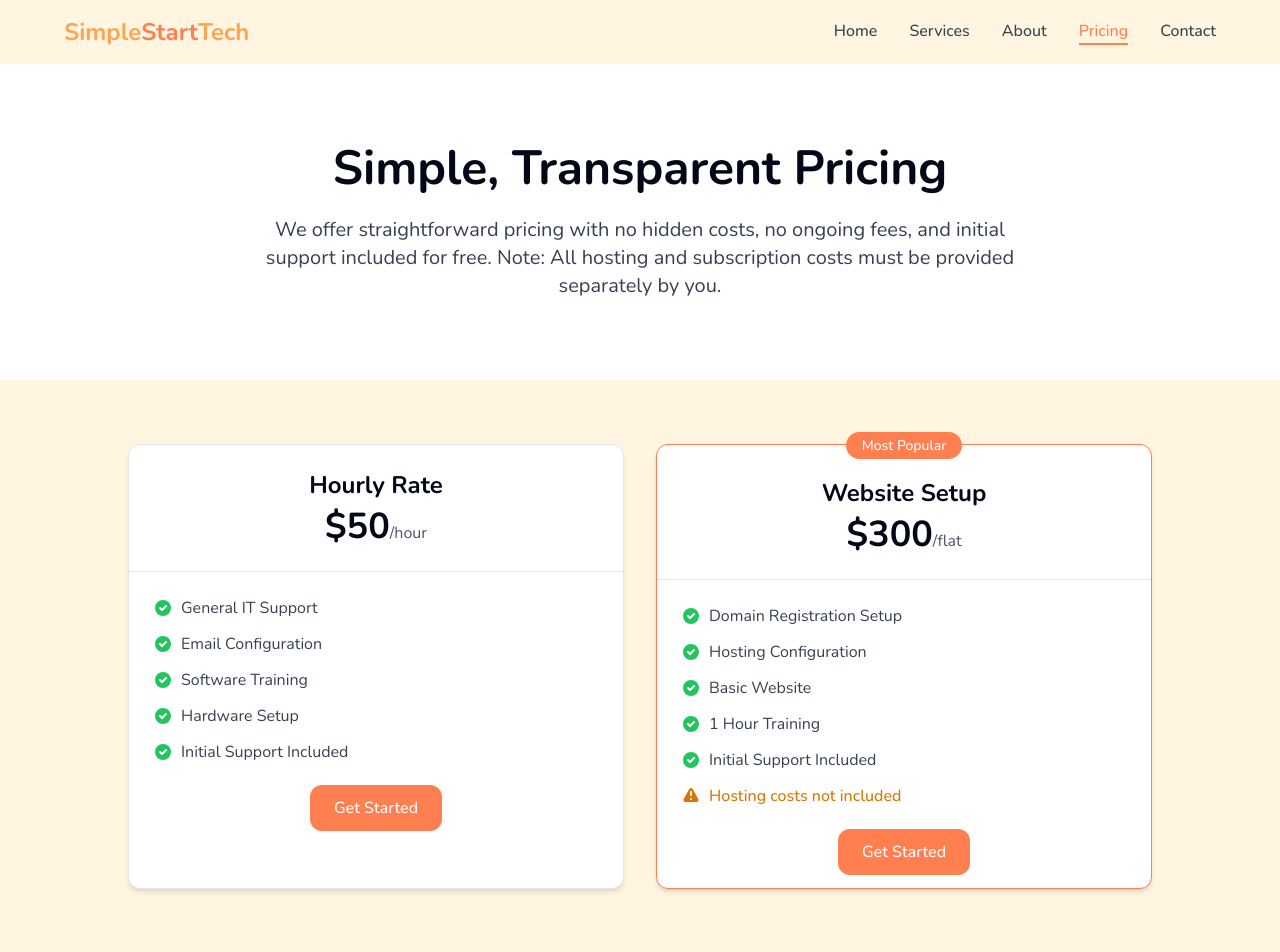
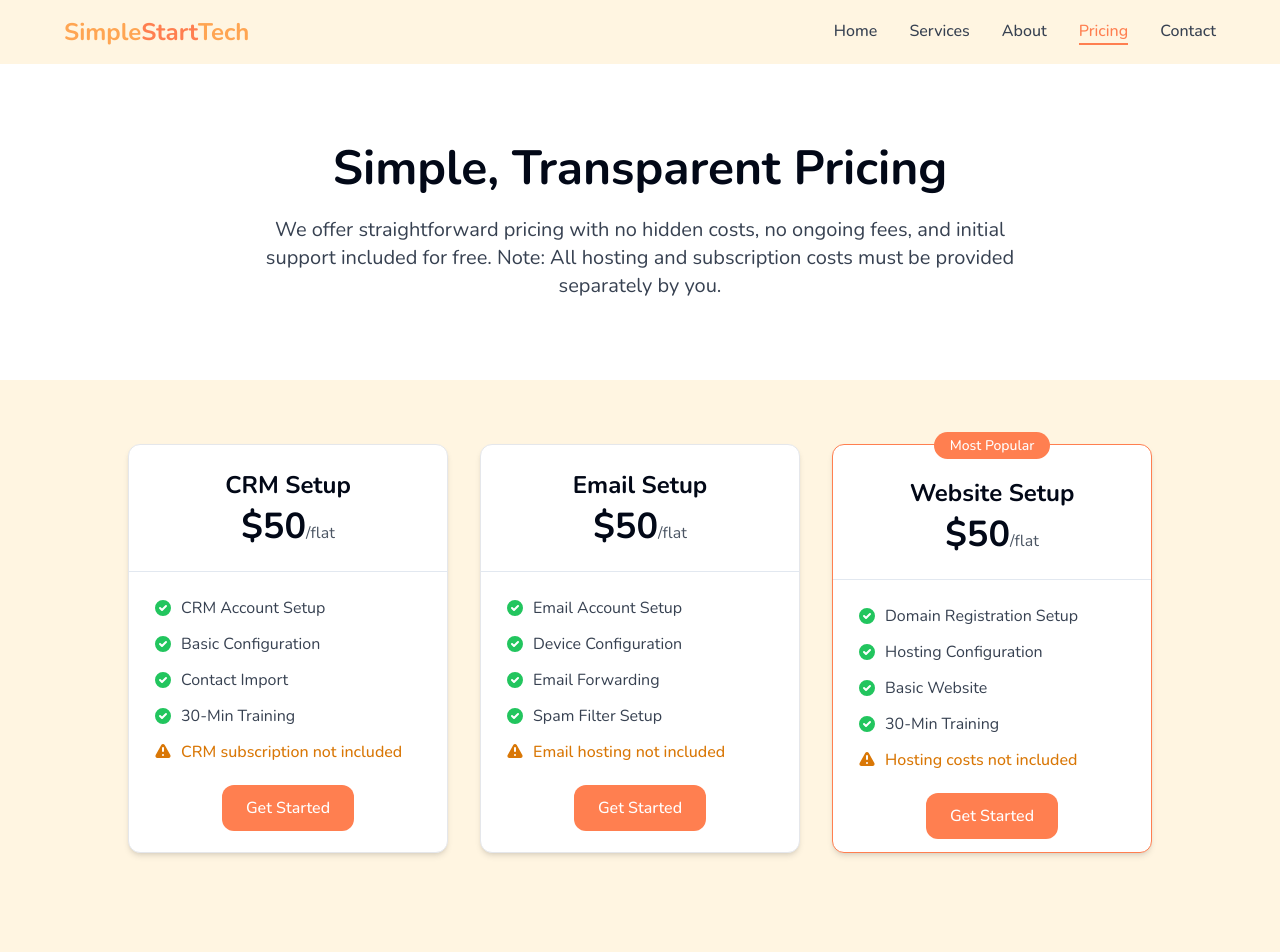
Before and after one commit to rensmith-business-projects/simple-start-site-build, a React (Vite) app: page /pricing in a window 1280 px wide. Shown: the top 952 px of the page. Built offline with nearby package versions, Linux system fonts and the light colour scheme.

Commit message:
Refactor: Update pricing and services
- Add CRM setup service.
- Remove hourly rate pricing.
- Set all service prices to $50.

```diff
--- a/src/pages/Pricing.tsx
+++ b/src/pages/Pricing.tsx
@@ -18,14 +18,14 @@ const Pricing = () => {
       {/* Pricing Options */}
       <section className="py-16 px-4">
         <div className="container mx-auto">
-          <div className="grid grid-cols-1 md:grid-cols-2 gap-8 max-w-5xl mx-auto">
-            {/* Hourly Rate Card */}
+          <div className="grid grid-cols-1 md:grid-cols-3 gap-8 max-w-5xl mx-auto">
+            {/* CRM Setup Card */}
             <Card className="border border-gray-200 shadow-md hover:shadow-lg transition-shadow">
               <CardHeader className="text-center border-b pb-6">
-                <h3 className="text-2xl font-bold">Hourly Rate</h3>
+                <h3 className="text-2xl font-bold">CRM Setup</h3>
                 <div className="mt-4">
                   <span className="text-4xl font-bold">$50</span>
-                  <span className="text-gray-600">/hour</span>
+                  <span className="text-gray-600">/flat</span>
                 </div>
               </CardHeader>
               <CardContent className="pt-6">
@@ -34,31 +34,81 @@ const Pricing = () => {
                     <svg xmlns="http://www.w3.org/2000/svg" className="h-5 w-5 text-green-500 mr-2" viewBox="0 0 20 20" fill="currentColor">
                       <path fillRule="evenodd" d="M10 18a8 8 0 100-16 8 8 0 000 16zm3.707-9.293a1 1 0 00-1.414-1.414L9 10.586 7.707 9.293a1 1 0 00-1.414 1.414l2 2a1 1 0 001.414 0l4-4z" clipRule="evenodd" />
                     </svg>
-                    <span className="text-gray-700">General IT Support</span>
+                    <span className="text-gray-700">CRM Account Setup</span>
                   </li>
                   <li className="flex items-center">
                     <svg xmlns="http://www.w3.org/2000/svg" className="h-5 w-5 text-green-500 mr-2" viewBox="0 0 20 20" fill="currentColor">
                       <path fillRule="evenodd" d="M10 18a8 8 0 100-16 8 8 0 000 16zm3.707-9.293a1 1 0 00-1.414-1.414L9 10.586 7.707 9.293a1 1 0 00-1.414 1.414l2 2a1 1 0 001.414 0l4-4z" clipRule="evenodd" />
                     </svg>
-                    <span className="text-gray-700">Email Configuration</span>
+                    <span className="text-gray-700">Basic Configuration</span>
                   </li>
                   <li className="flex items-center">
                     <svg xmlns="http://www.w3.org/2000/svg" className="h-5 w-5 text-green-500 mr-2" viewBox="0 0 20 20" fill="currentColor">
                       <path fillRule="evenodd" d="M10 18a8 8 0 100-16 8 8 0 000 16zm3.707-9.293a1 1 0 00-1.414-1.414L9 10.586 7.707 9.293a1 1 0 00-1.414 1.414l2 2a1 1 0 001.414 0l4-4z" clipRule="evenodd" />
                     </svg>
-                    <span className="text-gray-700">Software Training</span>
+                    <span className="text-gray-700">Contact Import</span>
                   </li>
                   <li className="flex items-center">
                     <svg xmlns="http://www.w3.org/2000/svg" className="h-5 w-5 text-green-500 mr-2" viewBox="0 0 20 20" fill="currentColor">
                       <path fillRule="evenodd" d="M10 18a8 8 0 100-16 8 8 0 000 16zm3.707-9.293a1 1 0 00-1.414-1.414L9 10.586 7.707 9.293a1 1 0 00-1.414 1.414l2 2a1 1 0 001.414 0l4-4z" clipRule="evenodd" />
                     </svg>
-                    <span className="text-gray-700">Hardware Setup</span>
+                    <span className="text-gray-700">30-Min Training</span>
+                  </li>
+                  <li className="flex items-center text-amber-600">
+                    <svg xmlns="http://www.w3.org/2000/svg" className="h-5 w-5 text-amber-600 mr-2" viewBox="0 0 20 20" fill="currentColor">
+                      <path fillRule="evenodd" d="M8.257 3.099c.765-1.36 2.722-1.36 3.486 0l5.58 9.92c.75 1.334-.213 2.98-1.742 2.98H4.42c-1.53 0-2.493-1.646-1.743-2.98l5.58-9.92zM11 13a1 1 0 11-2 0 1 1 0 012 0zm-1-8a1 1 0 00-1 1v3a1 1 0 002 0V6a1 1 0 00-1-1z" clipRule="evenodd" />
+                    </svg>
+                    <span className="text-amber-600 font-medium">CRM subscription not included</span>
+                  </li>
+                </ul>
+                <div className="mt-8 text-center">
+                  <Link to="/contact" className="btn-primary">
+                    Get Started
+                  </Link>
+                </div>
+              </CardContent>
+            </Card>
+
+            {/* Email Setup Card */}
+            <Card className="border border-gray-200 shadow-md hover:shadow-lg transition-shadow">
+              <CardHeader className="text-center border-b pb-6">
+                <h3 className="text-2xl font-bold">Email Setup</h3>
+                <div className="mt-4">
+                  <span className="text-4xl font-bold">$50</span>
+                  <span className="text-gray-600">/flat</span>
+                </div>
+              </CardHeader>
+              <CardContent className="pt-6">
+                <ul className="space-y-3">
+                  <li className="flex items-center">
+                    <svg xmlns="http://www.w3.org/2000/svg" className="h-5 w-5 text-green-500 mr-2" viewBox="0 0 20 20" fill="currentColor">
+                      <path fillRule="evenodd" d="M10 18a8 8 0 100-16 8 8 0 000 16zm3.707-9.293a1 1 0 00-1.414-1.414L9 10.586 7.707 9.293a1 1 0 00-1.414 1.414l2 2a1 1 0 001.414 0l4-4z" clipRule="evenodd" />
+                    </svg>
+                    <span className="text-gray-700">Email Account Setup</span>
                   </li>
                   <li className="flex items-center">
                     <svg xmlns="http://www.w3.org/2000/svg" className="h-5 w-5 text-green-500 mr-2" viewBox="0 0 20 20" fill="currentColor">
                       <path fillRule="evenodd" d="M10 18a8 8 0 100-16 8 8 0 000 16zm3.707-9.293a1 1 0 00-1.414-1.414L9 10.586 7.707 9.293a1 1 0 00-1.414 1.414l2 2a1 1 0 001.414 0l4-4z" clipRule="evenodd" />
                     </svg>
-                    <span className="text-gray-700">Initial Support Included</span>
+                    <span className="text-gray-700">Device Configuration</span>
+                  </li>
+                  <li className="flex items-center">
+                    <svg xmlns="http://www.w3.org/2000/svg" className="h-5 w-5 text-green-500 mr-2" viewBox="0 0 20 20" fill="currentColor">
+                      <path fillRule="evenodd" d="M10 18a8 8 0 100-16 8 8 0 000 16zm3.707-9.293a1 1 0 00-1.414-1.414L9 10.586 7.707 9.293a1 1 0 00-1.414 1.414l2 2a1 1 0 001.414 0l4-4z" clipRule="evenodd" />
+                    </svg>
+                    <span className="text-gray-700">Email Forwarding</span>
+                  </li>
+                  <li className="flex items-center">
+                    <svg xmlns="http://www.w3.org/2000/svg" className="h-5 w-5 text-green-500 mr-2" viewBox="0 0 20 20" fill="currentColor">
+                      <path fillRule="evenodd" d="M10 18a8 8 0 100-16 8 8 0 000 16zm3.707-9.293a1 1 0 00-1.414-1.414L9 10.586 7.707 9.293a1 1 0 00-1.414 1.414l2 2a1 1 0 001.414 0l4-4z" clipRule="evenodd" />
+                    </svg>
+                    <span className="text-gray-700">Spam Filter Setup</span>
+                  </li>
+                  <li className="flex items-center text-amber-600">
+                    <svg xmlns="http://www.w3.org/2000/svg" className="h-5 w-5 text-amber-600 mr-2" viewBox="0 0 20 20" fill="currentColor">
+                      <path fillRule="evenodd" d="M8.257 3.099c.765-1.36 2.722-1.36 3.486 0l5.58 9.92c.75 1.334-.213 2.98-1.742 2.98H4.42c-1.53 0-2.493-1.646-1.743-2.98l5.58-9.92zM11 13a1 1 0 11-2 0 1 1 0 012 0zm-1-8a1 1 0 00-1 1v3a1 1 0 002 0V6a1 1 0 00-1-1z" clipRule="evenodd" />
+                    </svg>
+                    <span className="text-amber-600 font-medium">Email hosting not included</span>
                   </li>
                 </ul>
                 <div className="mt-8 text-center">
@@ -77,7 +127,7 @@ const Pricing = () => {
               <CardHeader className="text-center border-b pb-6 pt-8">
                 <h3 className="text-2xl font-bold">Website Setup</h3>
                 <div className="mt-4">
-                  <span className="text-4xl font-bold">$300</span>
+                  <span className="text-4xl font-bold">$50</span>
                   <span className="text-gray-600">/flat</span>
                 </div>
               </CardHeader>
@@ -105,13 +155,7 @@ const Pricing = () => {
                     <svg xmlns="http://www.w3.org/2000/svg" className="h-5 w-5 text-green-500 mr-2" viewBox="0 0 20 20" fill="currentColor">
                       <path fillRule="evenodd" d="M10 18a8 8 0 100-16 8 8 0 000 16zm3.707-9.293a1 1 0 00-1.414-1.414L9 10.586 7.707 9.293a1 1 0 00-1.414 1.414l2 2a1 1 0 001.414 0l4-4z" clipRule="evenodd" />
                     </svg>
-                    <span className="text-gray-700">1 Hour Training</span>
-                  </li>
-                  <li className="flex items-center">
-                    <svg xmlns="http://www.w3.org/2000/svg" className="h-5 w-5 text-green-500 mr-2" viewBox="0 0 20 20" fill="currentColor">
-                      <path fillRule="evenodd" d="M10 18a8 8 0 100-16 8 8 0 000 16zm3.707-9.293a1 1 0 00-1.414-1.414L9 10.586 7.707 9.293a1 1 0 00-1.414 1.414l2 2a1 1 0 001.414 0l4-4z" clipRule="evenodd" />
-                    </svg>
-                    <span className="text-gray-700">Initial Support Included</span>
+                    <span className="text-gray-700">30-Min Training</span>
                   </li>
                   <li className="flex items-center text-amber-600">
                     <svg xmlns="http://www.w3.org/2000/svg" className="h-5 w-5 text-amber-600 mr-2" viewBox="0 0 20 20" fill="currentColor">
@@ -139,7 +183,7 @@ const Pricing = () => {
             Our services do not include the cost of hosting, domain registration, or subscription-based applications. You will need to purchase these separately from appropriate providers.
           </p>
           <p className="text-lg mb-4">
-            For website hosting, you'll typically need to budget $5-15/month depending on your needs. Domain registration usually costs $10-20/year.
+            For website hosting, you'll typically need to budget $5-15/month depending on your needs. Domain registration usually costs $10-20/year. CRM and email services can range from $5-50/month depending on your chosen provider.
           </p>
           <p className="text-lg">
             We can recommend suitable providers based on your specific needs and help you set everything up, but the ongoing costs will be your responsibility.
@@ -163,14 +207,14 @@ const Pricing = () => {
             <div className="bg-cream p-6 rounded-lg">
               <h3 className="text-xl font-semibold mb-2">What happens if I need help after the initial setup?</h3>
               <p className="text-gray-700">
-                We're happy to assist on an hourly basis if you need additional help after the initial setup period. Just book a session at our standard rate.
+                We're happy to assist on an as-needed basis if you require additional help after the initial setup period. Just book a session at our standard rate.
               </p>
             </div>
 
             <div className="bg-cream p-6 rounded-lg">
               <h3 className="text-xl font-semibold mb-2">Does your fee include hosting costs?</h3>
               <p className="text-gray-700">
-                No, our fees cover our time and expertise only. You will need to pay separately for any hosting, domain registration, or subscription services. We can help you choose appropriate providers based on your budget and needs.
+                No, our fees cover our time and expertise only. You will need to pay separately for any hosting, domain registration, CRM subscriptions, email hosting, or other subscription services. We can help you choose appropriate providers based on your budget and needs.
               </p>
             </div>
 
```
